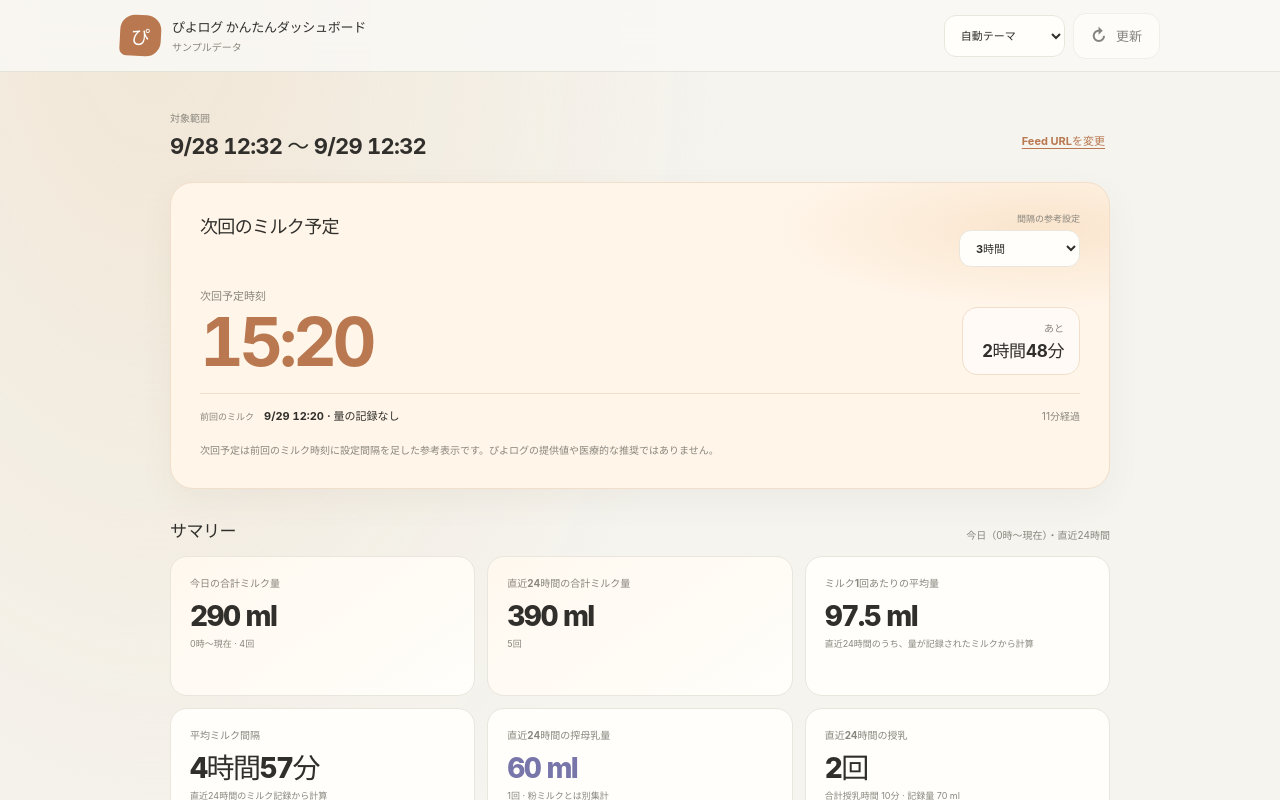
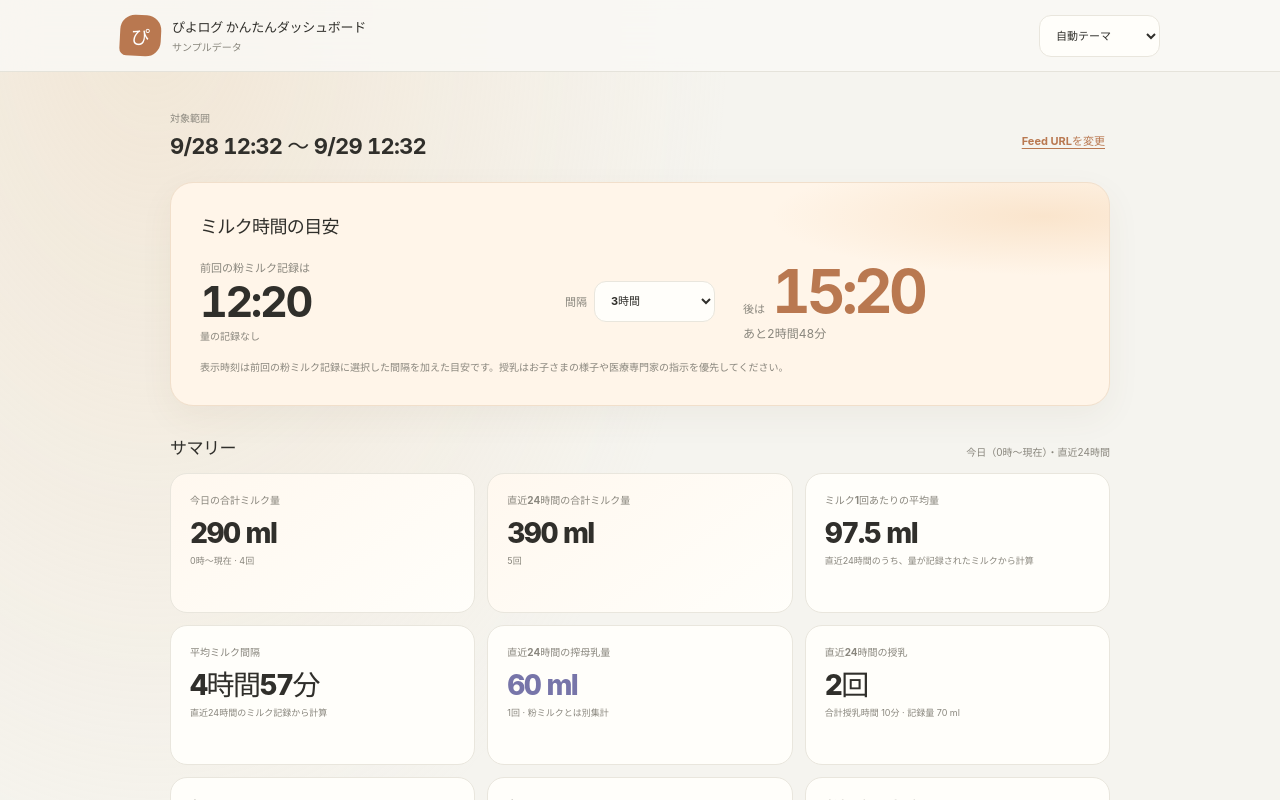
Before and after one commit to x0x0b/piyolog-dashboard, a React (Vite) app: page / in a window 1280 px wide. Both pictures are taken after a click on the button "サンプルデータで表示を試す（開発用）". Shown: the top 800 px of the page. Built offline with nearby package versions, Linux system fonts and the light colour scheme.

Commit message:
feat: add feeding interval options and improve dashboard layout

```diff
--- a/src/App.tsx
+++ b/src/App.tsx
@@ -34,10 +34,17 @@ function readPreferences(): Preferences {
     const parsed: unknown = JSON.parse(raw);
     if (typeof parsed !== 'object' || parsed === null) return defaults;
     const candidate = parsed as Record<string, unknown>;
+    const candidateInterval = candidate.feedingInterval;
+    const intervalMinutes = typeof candidateInterval === 'number' ? candidateInterval * 60 : NaN;
+    const roundedIntervalMinutes = Math.round(intervalMinutes);
     const feedingInterval =
-      typeof candidate.feedingInterval === 'number' &&
-      [2, 2.5, 3, 3.5, 4].includes(candidate.feedingInterval)
-        ? candidate.feedingInterval
+      typeof candidateInterval === 'number' &&
+      Number.isFinite(intervalMinutes) &&
+      Math.abs(intervalMinutes - roundedIntervalMinutes) < 0.0001 &&
+      roundedIntervalMinutes >= 120 &&
+      roundedIntervalMinutes <= 240 &&
+      roundedIntervalMinutes % 5 === 0
+        ? candidateInterval
         : defaults.feedingInterval;
     const theme =
       candidate.theme === 'system' || candidate.theme === 'light' || candidate.theme === 'dark'
@@ -140,6 +147,39 @@ export default function App() {
   }, []);
 
   useEffect(() => {
+    const canRetryAutomatically =
+      errorKind === null ||
+      errorKind === 'network' ||
+      errorKind === 'server' ||
+      errorKind === 'rate-limit' ||
+      errorKind === 'invalid-response' ||
+      errorKind === 'cooldown';
+    if (
+      screen !== 'dashboard' ||
+      !activeUrl ||
+      isMock ||
+      isLoading ||
+      nextAllowedAtRef.current === 0 ||
+      !canRetryAutomatically
+    ) {
+      return;
+    }
+
+    const refreshWhenAllowed = () => {
+      if (document.visibilityState !== 'visible') return;
+      if (Date.now() >= nextAllowedAtRef.current) void requestFeed(activeUrl, true);
+    };
+    const delay = Math.max(0, nextAllowedAtRef.current - Date.now());
+    const timer = window.setTimeout(refreshWhenAllowed, delay);
+    document.addEventListener('visibilitychange', refreshWhenAllowed);
+
+    return () => {
+      window.clearTimeout(timer);
+      document.removeEventListener('visibilitychange', refreshWhenAllowed);
+    };
+  }, [activeUrl, errorKind, isLoading, isMock, nextAllowedAt, requestFeed, screen]);
+
+  useEffect(() => {
     if (errorKind === 'cooldown' && now >= nextAllowedAt) setErrorKind(null);
   }, [errorKind, nextAllowedAt, now]);
 
@@ -221,10 +261,6 @@ export default function App() {
     setScreen('dashboard');
   }
 
-  function refresh() {
-    if (activeUrl) void requestFeed(activeUrl, true);
-  }
-
   function changeFeedingInterval(hours: number) {
     setPreferences((current) => ({ ...current, feedingInterval: hours }));
   }
@@ -259,7 +295,6 @@ export default function App() {
       feedingInterval={preferences.feedingInterval}
       theme={preferences.theme}
       savingNotice={savingNotice}
-      onRefresh={refresh}
       onChangeFeed={changeFeed}
       onFeedingIntervalChange={changeFeedingInterval}
       onThemeChange={changeTheme}
--- a/src/components/Dashboard.tsx
+++ b/src/components/Dashboard.tsx
@@ -10,6 +10,7 @@ import {
 import { feedErrorMessage } from '../lib/feedErrorMessage';
 import type { FeedErrorKind } from '../data/feedClient';
 import type { FeedRecord, PiyologFeedV1 } from '../types/feed';
+import Disclaimer from './Disclaimer';
 
 export type ThemePreference = 'system' | 'light' | 'dark';
 
@@ -24,7 +25,6 @@ interface DashboardProps {
   feedingInterval: number;
   theme: ThemePreference;
   savingNotice: string | null;
-  onRefresh: () => void;
   onChangeFeed: () => void;
   onFeedingIntervalChange: (hours: number) => void;
   onThemeChange: (theme: ThemePreference) => void;
@@ -430,6 +430,14 @@ function formatDueTime(date: Date): string {
   return new Intl.DateTimeFormat('ja-JP', { hour: '2-digit', minute: '2-digit' }).format(date);
 }
 
+const feedingIntervalOptions = Array.from({ length: 25 }, (_, index) => 120 + index * 5);
+
+function formatFeedingInterval(minutes: number): string {
+  const hours = Math.floor(minutes / 60);
+  const remainingMinutes = minutes % 60;
+  return String(hours) + '時間' + (remainingMinutes > 0 ? String(remainingMinutes) + '分' : '');
+}
+
 export default function Dashboard({
   feed,
   now,
@@ -441,7 +449,6 @@ export default function Dashboard({
   feedingInterval,
   theme,
   savingNotice,
-  onRefresh,
   onChangeFeed,
   onFeedingIntervalChange,
   onThemeChange,
@@ -459,10 +466,8 @@ export default function Dashboard({
   const estimatedNext = nextFeedingEstimate(lastFormula, feedingInterval);
   const feedClockNow =
     feed && lastFetchedAt !== null ? Date.parse(feed.generated_at) + (now - lastFetchedAt) : now;
-  const elapsed = lastFormula ? feedClockNow - Date.parse(lastFormula) : null;
   const remaining = estimatedNext ? estimatedNext.getTime() - feedClockNow : null;
   const error = feedErrorMessage(errorKind, retryInSeconds);
-  const canRefresh = !isLoading && retryInSeconds === 0 && !isMock;
   const rangeText = feed
     ? formatLocalDateTime(feed.range.from) + ' 〜 ' + formatLocalDateTime(feed.range.to)
     : '';
@@ -497,15 +502,6 @@ export default function Dashboard({
               <option value="dark">ダーク</option>
             </select>
           </label>
-          <button
-            className="button button-refresh"
-            onClick={onRefresh}
-            disabled={!canRefresh}
-            type="button"
-          >
-            <span aria-hidden="true">↻</span>
-            {isLoading ? '更新中' : retryInSeconds > 0 ? retryInSeconds + '秒後' : '更新'}
-          </button>
         </div>
       </header>
 
@@ -562,67 +558,50 @@ export default function Dashboard({
         {feed && analytics && formula && (
           <>
             <section className="next-feed-card" aria-labelledby="next-feed-title">
-              <div className="next-feed-top">
-                <h2 id="next-feed-title">次回のミルク予定</h2>
+              <h2 id="next-feed-title">ミルク時間の目安</h2>
+              {estimatedNext && remaining !== null ? (
+                <div className="next-feed-flow">
+                  <div className="next-feed-origin">
+                    <span>前回の粉ミルク記録は</span>
+                    <strong>{lastFormula ? formatDueTime(new Date(lastFormula)) : '—'}</strong>
+                    <small>
+                      {lastFormulaAmount !== null
+                        ? numberFormat.format(lastFormulaAmount) + ' ml'
+                        : '量の記録なし'}
+                    </small>
+                  </div>
                   <label className="interval-picker">
-                  <span>間隔の参考設定</span>
+                    <span>間隔</span>
                     <select
                       value={feedingInterval}
                       onChange={(event) => onFeedingIntervalChange(Number(event.target.value))}
-                    aria-label="次回目安の計算に使う間隔"
+                      aria-label="前回の粉ミルク記録に加える間隔"
                     >
-                    <option value={2}>2時間</option>
-                    <option value={2.5}>2時間30分</option>
-                    <option value={3}>3時間</option>
-                    <option value={3.5}>3時間30分</option>
-                    <option value={4}>4時間</option>
+                      {feedingIntervalOptions.map((minutes) => (
+                        <option key={minutes} value={minutes / 60}>
+                          {formatFeedingInterval(minutes)}
+                        </option>
+                      ))}
                     </select>
                   </label>
-              </div>
-              {estimatedNext && remaining !== null ? (
-                <div className="next-feed-main">
-                  <div className="next-feed-time">
-                    <span>次回予定時刻</span>
+                  <div className="next-feed-result">
+                    <span className="next-feed-after">後は</span>
                     <strong>{formatDueTime(estimatedNext)}</strong>
-                  </div>
-                  <div className={'next-feed-countdown' + (remaining <= 0 ? ' is-overdue' : '')}>
-                    {remaining > 0 ? (
-                      <>
-                        <span>あと</span>
-                        <strong>{durationLabel(remaining)}</strong>
-                      </>
-                    ) : (
-                      <strong>予定時刻を過ぎています</strong>
-                    )}
+                    <span className="next-feed-countdown">
+                      {remaining > 0
+                        ? 'あと' + durationLabel(remaining)
+                        : durationLabel(-remaining) + '経過'}
+                    </span>
                   </div>
                 </div>
               ) : (
                 <div className="next-feed-empty">
                   <strong>—</strong>
-                  <span>前回のミルクを記録すると、次回予定を表示できます</span>
+                  <span>粉ミルクを記録すると、前回の時刻を表示できます</span>
                 </div>
               )}
-              <div className="previous-feed-info">
-                <div className="previous-feed-record">
-                  <span>前回のミルク</span>
-                  <strong>
-                    {lastFormula
-                      ? formatLocalDateTime(lastFormula) +
-                        ' · ' +
-                        (lastFormulaAmount !== null
-                          ? numberFormat.format(lastFormulaAmount) + ' ml'
-                          : '量の記録なし')
-                      : '記録なし'}
-                  </strong>
-                </div>
-                {lastFormula && elapsed !== null && (
-                  <span className="previous-feed-elapsed">
-                    {elapsed < 0 ? '経過時間を表示できません' : durationLabel(elapsed) + '経過'}
-                  </span>
-                )}
-              </div>
               <p className="reference-caption">
-                次回予定は前回のミルク時刻に設定間隔を足した参考表示です。ぴよログの提供値や医療的な推奨ではありません。
+                表示時刻は前回の粉ミルク記録に選択した間隔を加えた目安です。授乳はお子さまの様子や医療専門家の指示を優先してください。
               </p>
             </section>
 
@@ -747,6 +726,11 @@ export default function Dashboard({
                     (lastFetchedAt
                       ? formatLocalDateTime(new Date(lastFetchedAt).toISOString())
                       : '—') +
+                    (isLoading
+                      ? ' · 更新中'
+                      : errorKind
+                        ? ' · 自動更新エラー'
+                        : ' · 自動更新 約1分ごと') +
                     ' · Feed生成 ' +
                     formatLocalDateTime(feed.generated_at)}
               </span>
@@ -762,6 +746,8 @@ export default function Dashboard({
             </button>
           </section>
         )}
+
+        <Disclaimer />
       </div>
     </main>
   );
--- a/src/styles.css
+++ b/src/styles.css
@@ -121,7 +121,7 @@ a {
   font-weight: 750;
 }
 
-input[type='password'] {
+input[type='text'] {
   width: 100%;
   min-height: 54px;
   padding: 0 16px;
@@ -135,13 +135,13 @@ input[type='password'] {
     box-shadow 120ms ease;
 }
 
-input[type='password']:focus {
+input[type='text']:focus {
   border-color: var(--accent);
   box-shadow: 0 0 0 4px var(--accent-wash);
   outline: 0;
 }
 
-input[type='password']::placeholder {
+input[type='text']::placeholder {
   color: var(--muted-2);
 }
 
@@ -246,6 +246,39 @@ input[type='password']::placeholder {
   color: var(--muted);
   font-size: 11px;
   line-height: 1.8;
+}
+
+.disclaimer-note {
+  margin-top: 16px;
+  margin-bottom: 16px;
+  padding: 15px 16px;
+  border: 1px solid var(--border);
+  border-radius: 15px;
+  background: var(--surface-soft);
+  color: var(--muted);
+  font-size: 10px;
+  line-height: 1.75;
+}
+
+.disclaimer-note h2 {
+  margin: 0 0 6px;
+  color: var(--text);
+  font-size: 12px;
+}
+
+.disclaimer-note p {
+  margin: 0;
+}
+
+.disclaimer-note p + p {
+  margin-top: 8px;
+}
+
+.disclaimer-note a {
+  display: inline-block;
+  margin-top: 7px;
+  color: var(--accent);
+  font-weight: 700;
 }
 
 .privacy-note code {
@@ -364,18 +397,6 @@ input[type='password']::placeholder {
   display: none;
 }
 
-.button-refresh {
-  min-width: 82px;
-  color: var(--text);
-  border-color: var(--border);
-  background: var(--surface);
-}
-
-.button-refresh span {
-  font-size: 17px;
-  line-height: 0;
-}
-
 .dashboard-content {
   width: min(100% - 32px, 940px);
   margin: 0 auto;
@@ -442,91 +463,87 @@ input[type='password']::placeholder {
   box-shadow: 0 12px 34px var(--highlight-shadow);
 }
 
-.next-feed-top {
-  display: flex;
-  align-items: start;
-  justify-content: space-between;
-  gap: 16px;
-}
-
-.next-feed-top h2 {
+.next-feed-card > h2 {
   margin: 0;
   font-size: 18px;
   letter-spacing: -0.035em;
 }
 
+.next-feed-flow {
+  display: grid;
+  grid-template-columns: minmax(0, 1fr) auto minmax(0, 1fr);
+  align-items: center;
+  gap: clamp(14px, 3vw, 28px);
+  margin-top: 21px;
+}
+
+.next-feed-origin,
+.next-feed-result {
+  display: grid;
+  justify-items: start;
+  gap: 5px;
+  min-width: 0;
+}
+
+.next-feed-origin > span,
+.next-feed-after {
+  color: var(--muted);
+  font-size: 11px;
+}
+
+.next-feed-origin > strong {
+  font-size: clamp(31px, 6vw, 43px);
+  line-height: 1;
+  letter-spacing: -0.055em;
+  font-variant-numeric: tabular-nums;
+}
+
+.next-feed-origin > small {
+  color: var(--muted);
+  font-size: 10px;
+}
+
 .interval-picker {
-  display: grid;
-  justify-items: end;
-  gap: 5px;
+  display: flex;
+  align-items: center;
+  gap: 7px;
 }
 
 .interval-picker span {
   color: var(--muted);
-  font-size: 9px;
+  font-size: 11px;
+  white-space: nowrap;
 }
 
 .interval-picker select {
-  min-height: 37px;
+  min-height: 41px;
 }
 
-.next-feed-main {
-  display: flex;
-  align-items: end;
-  justify-content: space-between;
-  gap: 18px;
-  margin-top: 20px;
+.next-feed-result {
+  grid-template-columns: auto minmax(0, 1fr);
+  align-items: baseline;
+  gap: 3px 7px;
 }
 
-.next-feed-time {
-  display: grid;
-  gap: 4px;
-}
-
-.next-feed-time > span {
-  color: var(--muted);
-  font-size: 11px;
-}
-
-.next-feed-time strong {
+.next-feed-result > strong {
   color: var(--accent);
-  font-size: clamp(46px, 9vw, 68px);
+  font-size: clamp(42px, 8vw, 60px);
   line-height: 1;
   letter-spacing: -0.065em;
   font-variant-numeric: tabular-nums;
 }
 
 .next-feed-countdown {
-  display: grid;
-  justify-items: end;
-  gap: 2px;
-  min-width: 118px;
-  padding: 12px 15px;
-  border: 1px solid var(--highlight-border);
-  border-radius: 15px;
-  background: var(--surface-translucent);
-  text-align: right;
-}
-
-.next-feed-countdown > span {
+  grid-column: 1 / -1;
   color: var(--muted);
-  font-size: 10px;
-}
-
-.next-feed-countdown > strong {
-  font-size: 17px;
-  letter-spacing: -0.025em;
-}
-
-.next-feed-countdown.is-overdue > strong {
-  color: var(--muted);
-  font-size: 11px;
+  font-size: 12px;
+  font-variant-numeric: tabular-nums;
 }
 
 .next-feed-empty {
   display: grid;
   gap: 6px;
-  margin-top: 17px;
+  margin-top: 21px;
 }
 
 .next-feed-empty strong {
@@ -540,42 +557,8 @@ input[type='password']::placeholder {
   font-size: 11px;
 }
 
-.previous-feed-info {
-  display: flex;
-  flex-wrap: wrap;
-  align-items: center;
-  justify-content: space-between;
-  gap: 8px 14px;
-  margin-top: 18px;
-  padding-top: 13px;
-  border-top: 1px solid var(--highlight-border);
-}
-
-.previous-feed-record {
-  display: flex;
-  flex-wrap: wrap;
-  align-items: baseline;
-  gap: 5px 10px;
-}
-
-.previous-feed-record > span {
-  color: var(--muted);
-  font-size: 9px;
-}
-
-.previous-feed-record > strong {
-  font-size: 11px;
-  font-weight: 700;
-  font-variant-numeric: tabular-nums;
-}
-
-.previous-feed-elapsed {
-  color: var(--muted);
-  font-size: 10px;
-}
-
 .reference-caption {
-  margin: 19px 0 0;
+  margin: 16px 0 0;
   color: var(--muted);
   font-size: 10px;
   line-height: 1.7;
@@ -1185,11 +1168,6 @@ input[type='password']::placeholder {
     color: var(--text);
   }
 
-  .button-refresh {
-    min-width: 74px;
-    padding: 0 10px;
-  }
-
   .dashboard-content {
     width: min(100% - 26px, 940px);
     padding-top: 25px;
@@ -1205,33 +1183,19 @@ input[type='password']::placeholder {
     justify-content: flex-start;
   }
 
-  .next-feed-top {
-    flex-wrap: wrap;
-    align-items: center;
-    gap: 10px;
+  .next-feed-flow {
+    grid-template-columns: minmax(0, 1fr) auto;
+    gap: 16px 10px;
   }
 
-  .interval-picker {
-    justify-items: start;
-    margin-left: auto;
+  .next-feed-result {
+    grid-column: 1 / -1;
+    grid-template-columns: auto auto;
+    align-items: baseline;
   }
 
-  .next-feed-main {
-    align-items: center;
-    gap: 10px;
-  }
-
-  .next-feed-time strong {
-    font-size: clamp(42px, 13vw, 58px);
-  }
-
-  .next-feed-countdown {
-    min-width: 0;
-    padding: 9px 11px;
-  }
-
-  .next-feed-countdown > strong {
-    font-size: 15px;
+  .next-feed-result > strong {
+    font-size: clamp(46px, 13vw, 58px);
   }
 
   .summary-tile {
```
Also changed, not shown: src/components/FeedSetup.tsx (+24 -25 lines), src/lib/feedErrorMessage.ts (+8 -8 lines), 1 other file (tests, documents, lock files or other folders). Lines whose indentation alone changed are shown as unchanged.
